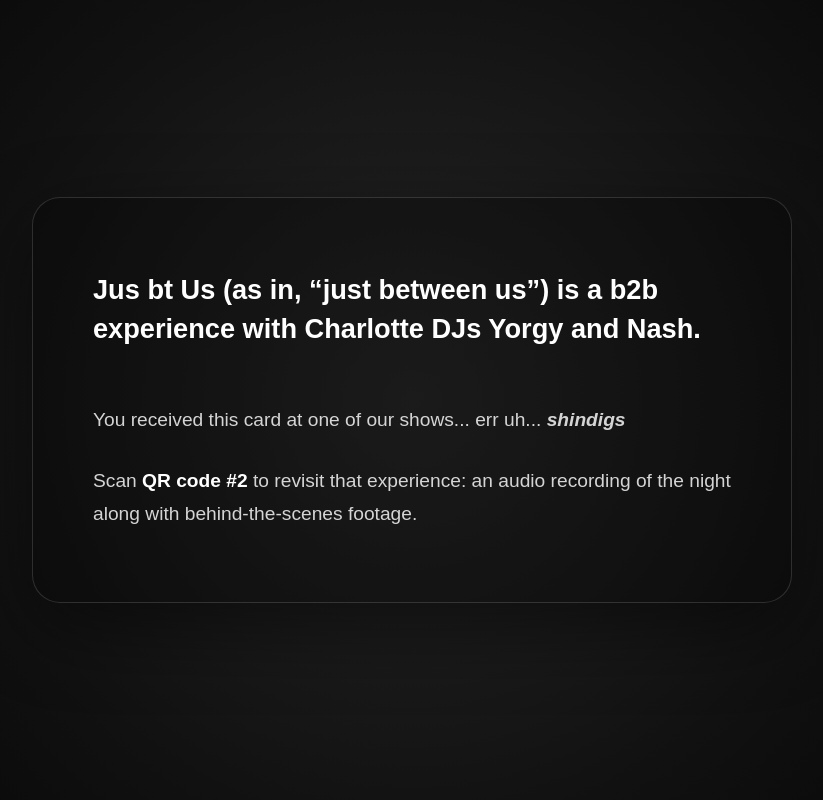
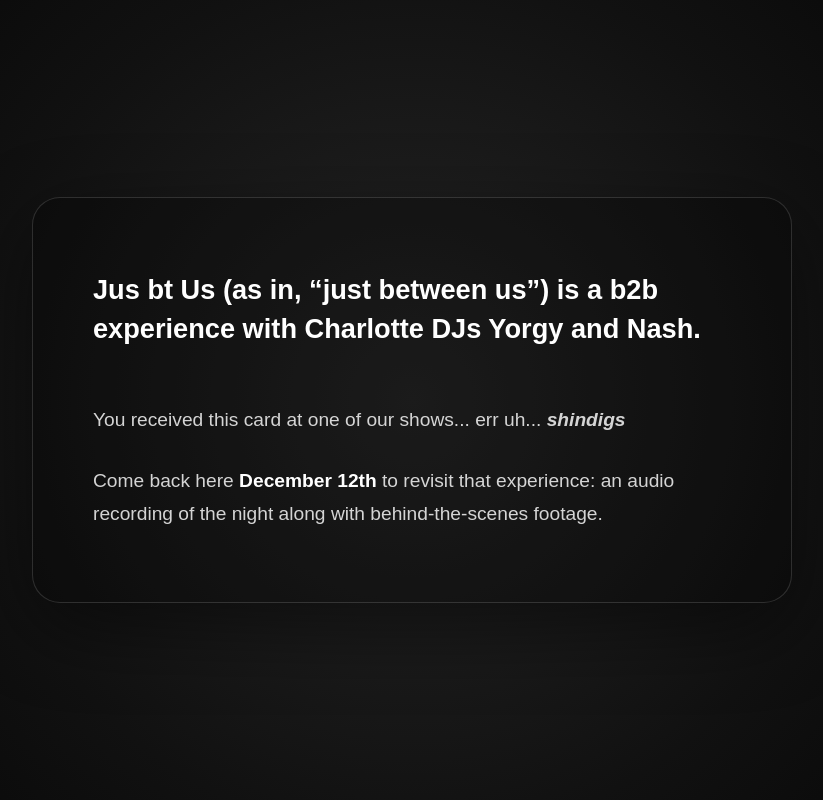
Before and after one commit to thenashcut/jusbtus, a plain HTML site: page index.html in a window 1280 px wide. Shown: the whole page, without its empty margins (228-1051 px from the left). Drawn offline with Linux system fonts and the light colour scheme.

Commit message:
Update index.html

```diff
--- a/index.html
+++ b/index.html
@@ -119,7 +119,7 @@
       </p>
 
       <p>
-        Scan <span class="qr-reference">QR code #2</span> to revisit
+        Come back here <span class="qr-reference">December 12th</span> to revisit
         that experience: an audio recording of the night along with
         behind-the-scenes footage.
       </p>
```
